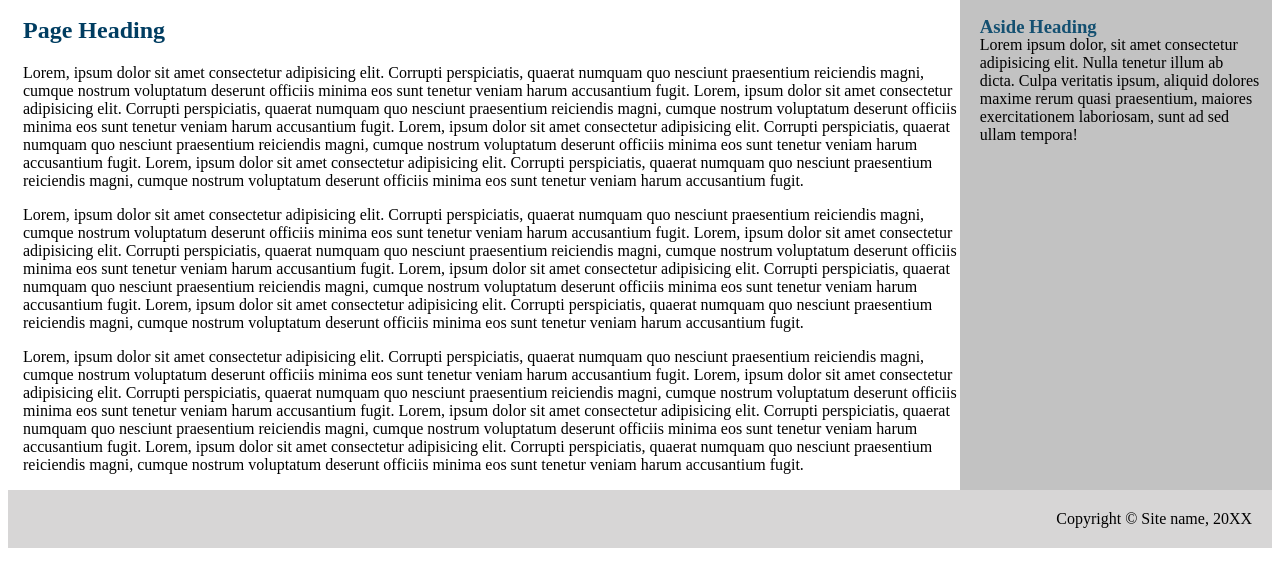
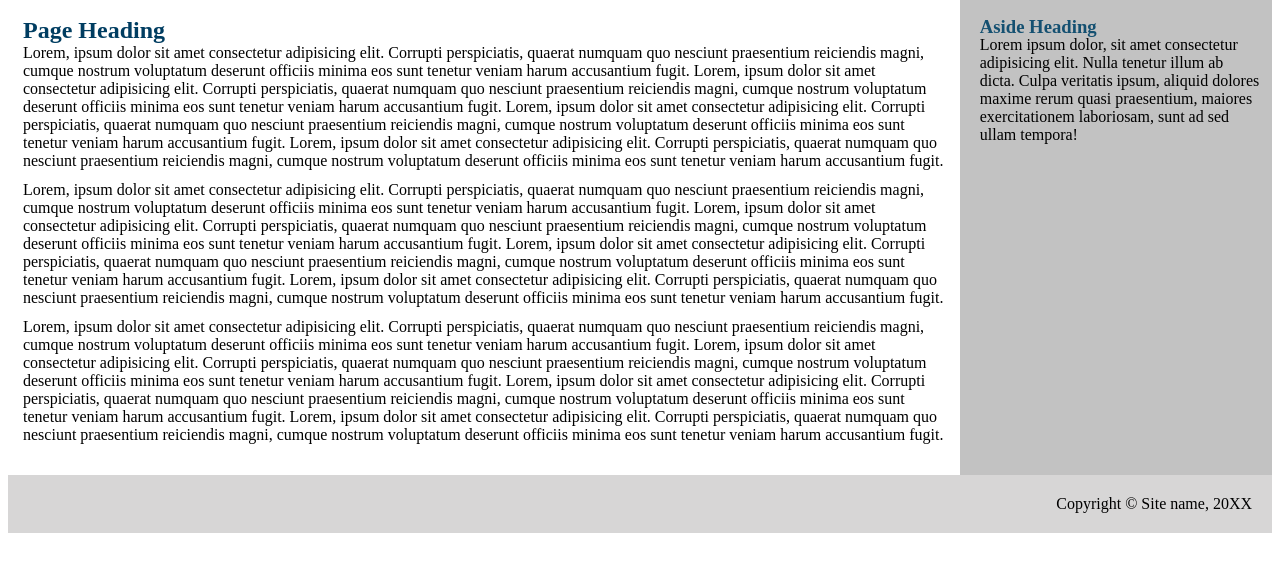
Before and after one commit to pranjal2403/pranjal-css-Template1, a plain HTML site: page src/index.html in a window 1280 px wide. Shown: the part 112-698 px from the top of the page. Drawn offline with Linux system fonts and the light colour scheme.

Commit message:
Modifiactions Completed

```diff
--- a/src/CSS/style1.css
+++ b/src/CSS/style1.css
@@ -47,9 +47,9 @@ li a:hover {
 .container__heading {
     color: hsl(202deg 100% 19%);
 }
-opyright
+
 .container__paragraph {
-    padding: 0px 25px 15px 0px;
+    padding: 0px 16px 15px 0px;
     margin-top: -20px;
 }
 
--- a/src/index.html
+++ b/src/index.html
@@ -59,7 +59,7 @@
           voluptatum deserunt officiis minima eos sunt tenetur veniam harum
           accusantium fugit.
         </p>
-        <p class="content__paragraph">
+        <p class="container__paragraph">
           Lorem, ipsum dolor sit amet consectetur adipisicing elit. Corrupti
           perspiciatis, quaerat numquam quo nesciunt praesentium reiciendis
           magni, cumque nostrum voluptatum deserunt officiis minima eos sunt
```
